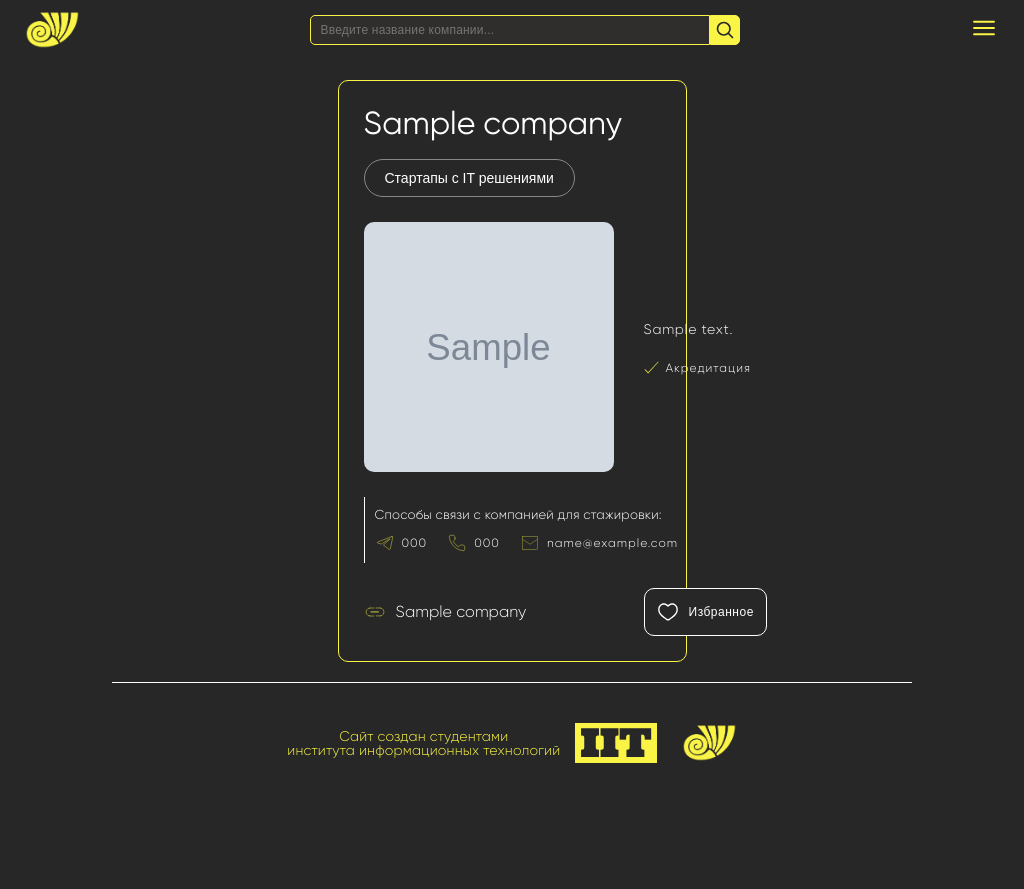
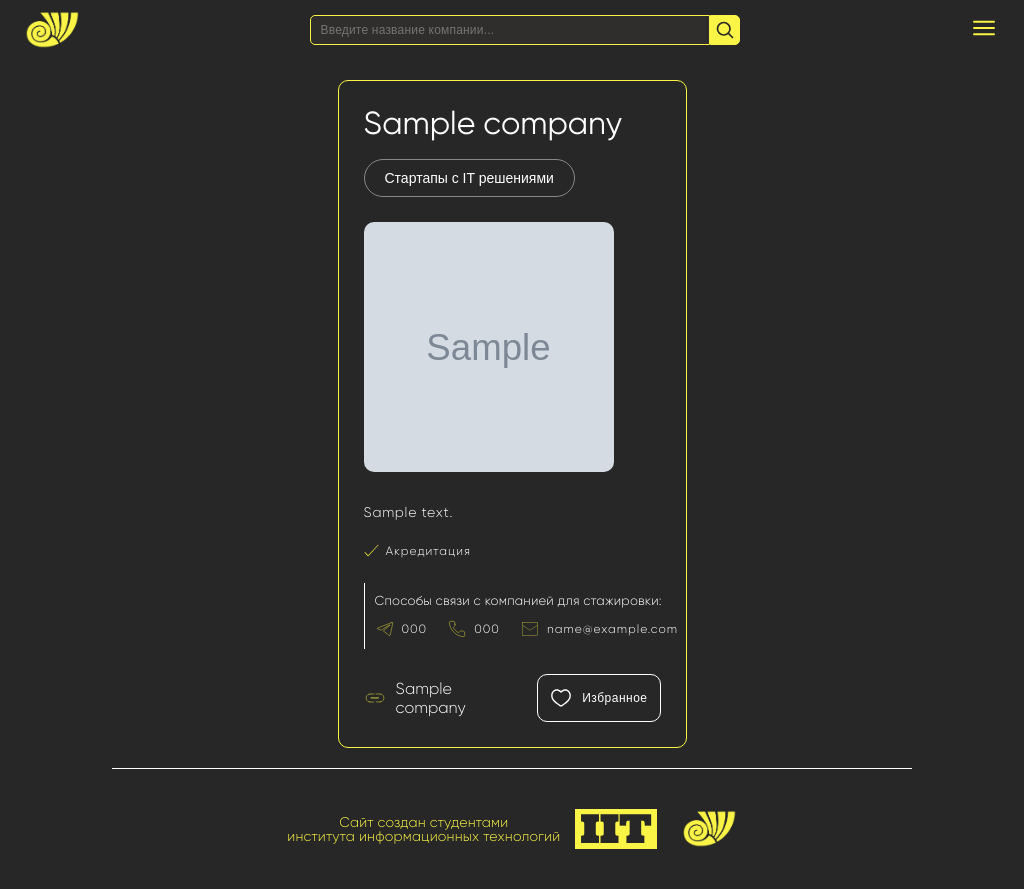
Before and after one commit to BorisVasilevv/web-chel-work, a Django app: page /companies/ in a window 1024 px wide. Before the commit the page ends 763 px from the top, so only its background shows below. Run offline with Django 4.2, Linux system fonts and the light colour scheme; tables that the repository leaves empty hold one stand-in row (values such as "Sample post"); grey boxes marked "Sample" are stand-in pictures; some libraries are stand-ins or nearby versions.

Commit message:
fix bugs with adaptive

```diff
--- a/itcompanysite/companies/static/companies/css/companies.css
+++ b/itcompanysite/companies/static/companies/css/companies.css
@@ -480,6 +480,7 @@
     .companies-item {
         width: 297px;
         padding: 25px;
+
     }
 
     .companies-item_header {
@@ -489,8 +490,17 @@
         height: unset
     }
 
+    .company-item_main{
+        gap: 30px;
+        flex-direction: column;
+    }
+
     .companies-item_link {
         margin: auto;
+    }
+
+    .companies-item_footer-link{
+        width: 100%;
     }
 }
 
@@ -508,7 +518,7 @@
         transform: scale(1.05);
     }
 
-        .company-item_main{
+    .company-item_main{
         gap: 30px;
         //height: 300px;
     }
--- a/itcompanysite/main/static/main/css/main.css
+++ b/itcompanysite/main/static/main/css/main.css
@@ -432,7 +432,6 @@ hr{
 
     .section-greeting{
         background: linear-gradient(90deg, #000 0%, #000 0.14%, rgba(0, 0, 0, 0.00) 40%), linear-gradient(270deg, #000 0%, #000 0.14%, rgba(0, 0, 0, 0.00) 40%), url("../../main/img/compik.png");
-
         border-radius: 20px;
         height: 100px;
         margin: 70px auto auto auto;
@@ -541,11 +540,12 @@ hr{
         background-color: #272727;
         box-sizing: border-box;
         width: 100%;
+        left: 0;
         position: absolute;
         display: grid;
         grid-template-columns: repeat(2, 1fr);
         grid-gap: 15px;
-        padding-bottom: 15px;
+        padding: 15px 0;
     }
 
     .menu-icon{
```
